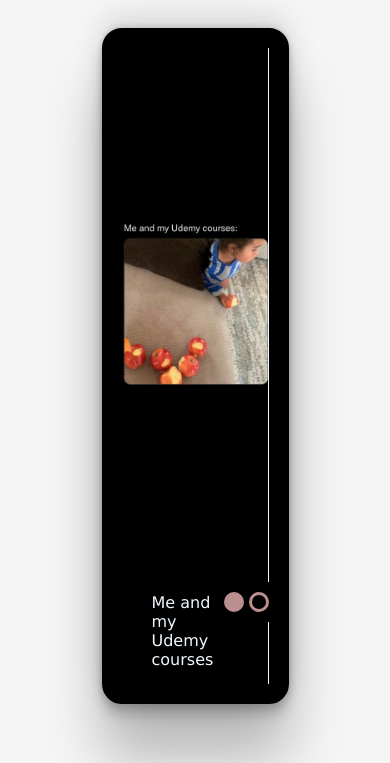
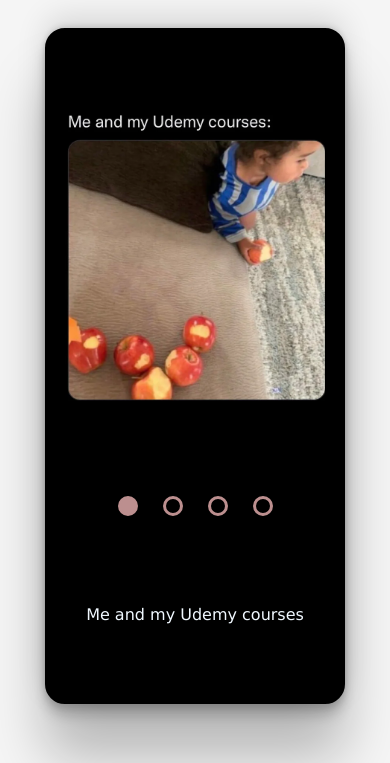
Before and after one commit to yellographics/cssMemSlider, a plain HTML site: page cssMemSlider/index.html in a window 390 px wide. Shown: the part 81-844 px from the top of the page. Drawn offline with Linux system fonts and the light colour scheme.

Commit message:
feat: add mobile layout (Wed, May 11, 2022 05:14:45 PM)

```diff
--- a/cssMemSlider/style.css
+++ b/cssMemSlider/style.css
@@ -16,6 +16,7 @@ input {
 }
 
 .slider-container {
+    background-color: black;
     box-shadow: rgba(0, 0, 0, 0.25) 0px 54px 55px, rgba(0, 0, 0, 0.12) 0px -12px 30px, rgba(0, 0, 0, 0.12) 0px 4px 6px, rgba(0, 0, 0, 0.17) 0px 12px 13px, rgba(0, 0, 0, 0.09) 0px -3px 5px;
     border: 20px solid black;
     border-radius: 20px;
@@ -171,3 +172,23 @@ input {
     transition: all 0.15s ease;
     padding-left: 30px;
 }
+
+@media (min-width: 320px) and (max-width: 768px) {
+    .slider-container {
+        width: 80%;
+        grid-template-columns: 100%;
+        grid-template-rows: 65% auto;
+        grid-template-areas: 'slider'
+                             'navigation'
+                             'description' ;
+    }
+
+    .slider-container__nav {
+        margin: 0 auto;
+    }
+
+    .slider-container__descriptions p {
+        text-align: center;
+        padding-left: 0;
+    }
+}
```
